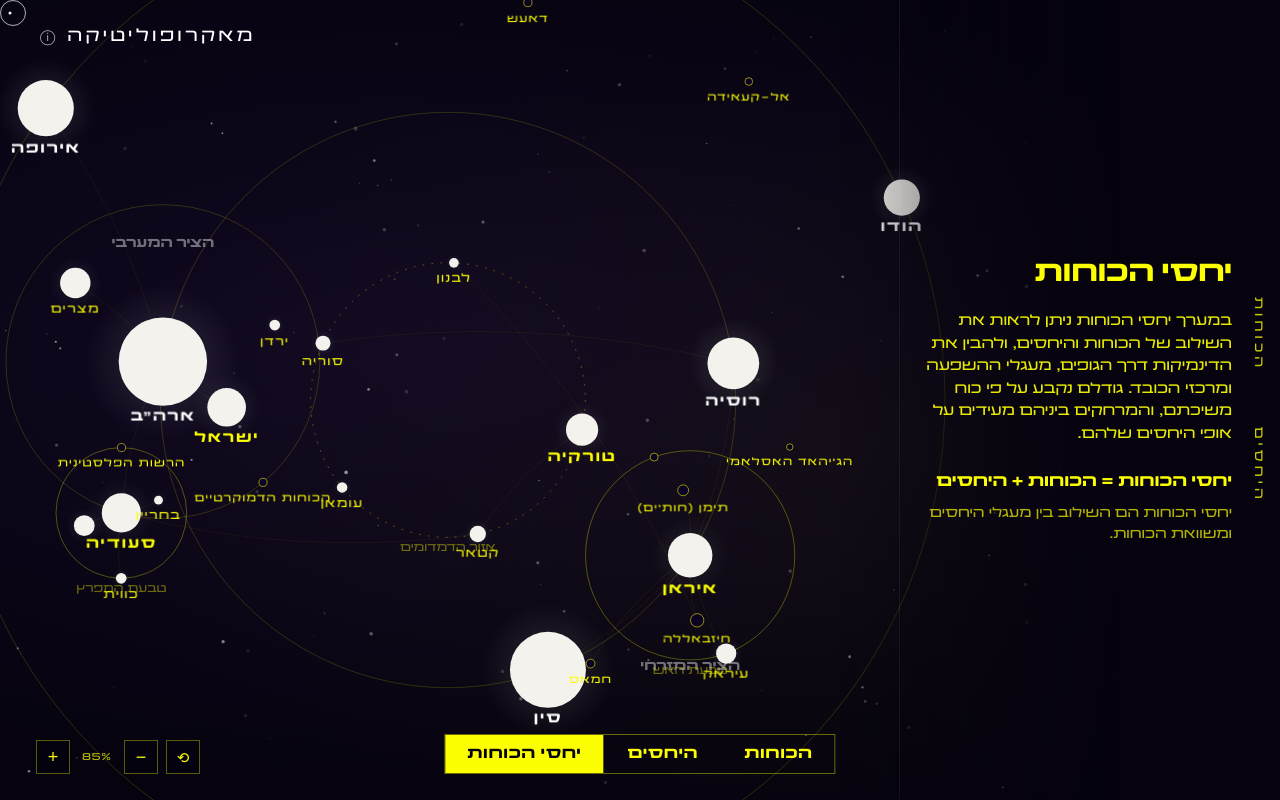
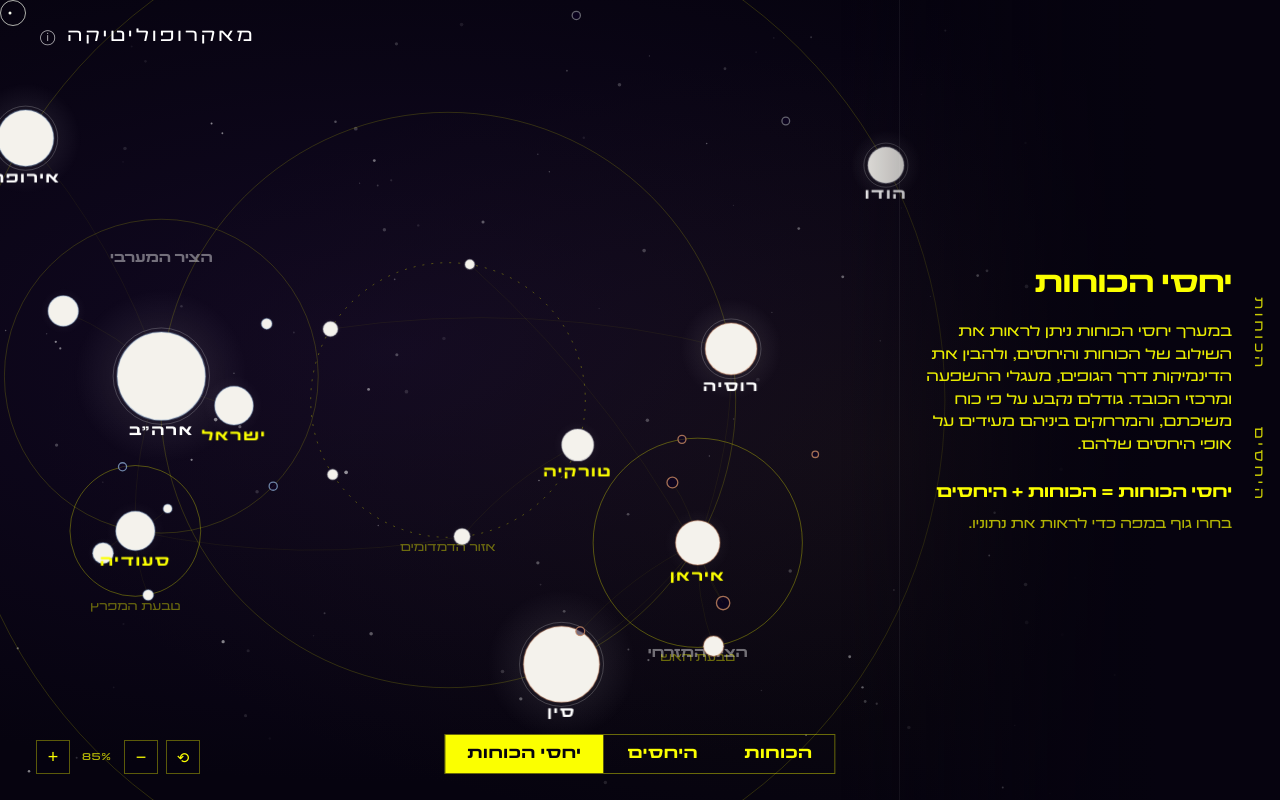
Before and after one commit to adamfargeonx/macropolitics, a React (Vite) app: page / in a window 1280 px wide. Built offline with nearby package versions, Linux system fonts and the light colour scheme.

Commit message:
visual + interaction pass: node taxonomy, allegiance rims, click-to-select live panel, zoom-gated labels, calmer motion (all behind VISUALS config)

```diff
--- a/src/data/entities.ts
+++ b/src/data/entities.ts
@@ -87,6 +87,21 @@ export const NODES: Entity[] = [
   { id: 'pij', he: 'הג׳יהאד האסלאמי', kind: 'nonstate', parent: 'iran', R: 225, omega: -5.0, ang0: 340, power: 9, dispo: DISPO.agg, tier: TIER.nonstate },
 ]
 
+// Allegiance (bloc) — drives a whisper-subtle temperature rim, not a fill.
+export type Axis = 'west' | 'east' | 'neutral' | 'none'
+export const AXIS: Record<string, Axis> = {
+  usa: 'west', israel: 'west', egypt: 'west', jordan: 'west', saudi: 'west', sdf: 'west',
+  uae: 'west', bahrain: 'west', kuwait: 'west', fatah: 'west', europe: 'west',
+  russia: 'east', china: 'east', iran: 'east', hezbollah: 'east', yemen: 'east',
+  iraq: 'east', militias: 'east', hamas: 'east', pij: 'east',
+  turkey: 'neutral', qatar: 'neutral', oman: 'neutral', syria: 'neutral',
+  lebanon: 'neutral', india: 'neutral', pakistan: 'neutral',
+  isis: 'none', qaeda: 'none',
+}
+export const AXIS_LABEL: Record<Axis, string> = {
+  west: 'הציר המערבי', east: 'הציר המזרחי', neutral: 'גוש ניטרלי', none: 'ללא שיוך',
+}
+
 export const LINKS: [string, string][] = [
   ['usa', 'israel'], ['usa', 'saudi'], ['usa', 'egypt'], ['usa', 'europe'],
   ['saudi', 'uae'], ['saudi', 'bahrain'], ['saudi', 'kuwait'], ['saudi', 'qatar'],
--- a/src/dynamics/Chrome.tsx
+++ b/src/dynamics/Chrome.tsx
@@ -10,7 +10,44 @@ export function Header() {
   )
 }
 
-export function SidePanel() {
+export interface EntityDetail {
+  he: string; power: number; tier: string; dispo: string
+  axisLabel: string; parentHe: string | null; relations: string[]
+}
+
+function MetaRow({ label, value }: { label: string; value: string }) {
+  return (
+    <div className="panel__row">
+      <span className="panel__row-k">{label}</span>
+      <span className="panel__row-v">{value}</span>
+    </div>
+  )
+}
+
+export function SidePanel({ detail, onClose }: { detail?: EntityDetail | null; onClose?: () => void }) {
+  if (detail) {
+    return (
+      <aside className="panel panel--detail" dir="rtl">
+        <button className="panel__close" onClick={onClose} aria-label="סגירה">✕</button>
+        <h1 className="panel__title">{detail.he}</h1>
+        <div className="panel__meta">
+          <MetaRow label="כוח משיכה" value={`${detail.power} / 100`} />
+          <MetaRow label="מעמד" value={detail.tier} />
+          <MetaRow label="אופי" value={detail.dispo} />
+          <MetaRow label="שיוך" value={detail.axisLabel} />
+          {detail.parentHe && <MetaRow label="במסלול סביב" value={detail.parentHe} />}
+        </div>
+        {detail.relations.length > 0 && (
+          <div className="panel__rels">
+            <span className="panel__rels-h">יחסים</span>
+            <div className="panel__rels-list">
+              {detail.relations.map((r) => <span key={r} className="panel__rel">{r}</span>)}
+            </div>
+          </div>
+        )}
+      </aside>
+    )
+  }
   return (
     <aside className="panel" dir="rtl">
       <h1 className="panel__title">יחסי הכוחות</h1>
@@ -20,7 +57,7 @@ export function SidePanel() {
         מעידים על אופי היחסים שלהם.
       </p>
       <h2 className="panel__eq">יחסי הכוחות = הכוחות + היחסים</h2>
-      <p className="panel__note">יחסי הכוחות הם השילוב בין מעגלי היחסים ומשוואת הכוחות.</p>
+      <p className="panel__note">בחרו גוף במפה כדי לראות את נתוניו.</p>
     </aside>
   )
 }
--- a/src/dynamics/DynamicsView.tsx
+++ b/src/dynamics/DynamicsView.tsx
@@ -1,11 +1,30 @@
-import { useEffect, useRef, useState } from 'react'
+import { useEffect, useMemo, useRef, useState } from 'react'
 import { OrbitalField } from './engine'
 import { LabelLayer } from './LabelLayer'
 import { CustomCursor } from './CustomCursor'
 import { HoverReadout } from './HoverReadout'
-import { Header, SidePanel, RightRail, TabBar } from './Chrome'
+import { Header, SidePanel, RightRail, TabBar, type EntityDetail } from './Chrome'
+import { NODES, LINKS, AXIS, AXIS_LABEL } from '../data/entities'
 
 interface Hover { id: string | null; screen: { x: number; y: number } | null }
+
+const byId = new Map(NODES.map((n) => [n.id, n]))
+
+function buildDetail(id: string | null): EntityDetail | null {
+  if (!id) return null
+  const e = byId.get(id)
+  if (!e) return null
+  const parent = e.parent !== 'C' ? byId.get(e.parent) : null
+  const relations = LINKS
+    .filter(([a, b]) => a === id || b === id)
+    .map(([a, b]) => byId.get(a === id ? b : a)?.he)
+    .filter((x): x is string => !!x)
+  return {
+    he: e.he, power: e.power, tier: e.tier, dispo: e.dispo,
+    axisLabel: AXIS_LABEL[AXIS[id] ?? 'none'], parentHe: parent?.he ?? null,
+    relations: [...new Set(relations)],
+  }
+}
 
 export default function DynamicsView() {
   const stageRef = useRef<HTMLDivElement>(null)
@@ -13,12 +32,14 @@ export default function DynamicsView() {
   const engineRef = useRef<OrbitalField | null>(null)
   const [ready, setReady] = useState(false)
   const [hover, setHover] = useState<Hover>({ id: null, screen: null })
+  const [selected, setSelected] = useState<string | null>(null)
   const [zoom, setZoom] = useState(0.85)
 
   useEffect(() => {
     if (!canvasRef.current || !stageRef.current) return
     const engine = new OrbitalField(canvasRef.current, stageRef.current)
     engine.onHover = (id, screen) => setHover({ id, screen })
+    engine.onSelect = (id) => setSelected(id)
     engine.onZoom = (z) => setZoom(z)
     engineRef.current = engine
     engine.start_()
@@ -32,13 +53,15 @@ export default function DynamicsView() {
     }
   }, [])
 
+  const detail = useMemo(() => buildDetail(selected), [selected])
+
   return (
     <div className="stage" ref={stageRef} dir="rtl">
       <canvas ref={canvasRef} className="field" />
       {ready && <LabelLayer engine={engineRef.current} />}
-      <HoverReadout id={hover.id} screen={hover.screen} />
+      {!selected && <HoverReadout id={hover.id} screen={hover.screen} />}
       <Header />
-      <SidePanel />
+      <SidePanel detail={detail} onClose={() => engineRef.current?.clearSelection()} />
       <RightRail />
       <TabBar />
       <div className="zoomctl" dir="ltr">
--- a/src/dynamics/engine.ts
+++ b/src/dynamics/engine.ts
@@ -3,7 +3,7 @@
 // World space ≈ original px; a camera (zoom default 1.4, pan) maps world → screen.
 // The particle starfield lives in SCREEN space (interactive background, unaffected by camera).
 
-import { NODES, LINKS, ANCHORS, RINGS, AXES, powerSize, type Entity } from '../data/entities'
+import { NODES, LINKS, ANCHORS, RINGS, AXES, AXIS, powerSize, type Entity } from '../data/entities'
 
 const YELLOW = '251,255,0'
 const LIGHT = '244,242,236'
@@ -11,6 +11,24 @@ const WHITE = '255,255,255'
 const DARK = '11,0,36'
 const D2R = Math.PI / 180
 const TAU = Math.PI * 2
+
+// ── Tunable visual config (set a flag false / value 0 to revert that piece) ──
+const VISUALS = {
+  allegianceRim: true, // whisper-subtle temperature rim by bloc
+  rimAlpha: 0.4,
+  nonStateHollow: true, // non-state actors render hollow (taxonomy)
+  greatCorona: true, // superpowers get a faint corona ring
+  zoomGatedLabels: true, // hide minor labels until zoomed past gate
+  labelGate: 0.95,
+  speedScale: 0.62, // calm the motion (1 = original measured speeds)
+}
+// Muted bloc temperatures — read as warm/cool, not "team colors"
+const AXIS_COLOR: Record<string, string> = {
+  west: '132,160,196', // cool steel
+  east: '198,134,98', // warm terracotta
+  neutral: '150,150,160', // grey
+  none: '120,120,128', // faint grey
+}
 
 interface NodeState { e: Entity; wx: number; wy: number; sx: number; sy: number; sr: number; appear: number; pulse: number }
 
@@ -56,11 +74,13 @@ export class OrbitalField {
   private down: { x: number; y: number } | null = null
   private dragging = false
   private hovered: string | null = null
+  private selected: string | null = null
   private hoverSince = 0
   private connected = new Set<string>()
   private start = 0; private raf = 0; private now = 0
   private reduced: boolean
   onHover?: (id: string | null, screen: { x: number; y: number } | null) => void
+  onSelect?: (id: string | null) => void
   onZoom?: (z: number) => void
 
   constructor(private canvas: HTMLCanvasElement, private container: HTMLElement) {
@@ -155,10 +175,16 @@ export class OrbitalField {
   }
   private onUp = () => {
     if (this.down && !this.dragging) {
-      // a click (not a drag) → scatter particles around it
-      const R = 180
-      for (const p of this.particles) { const dx = p.x - this.down.x, dy = p.y - this.down.y, d = Math.hypot(dx, dy) || 1; if (d < R) { const f = (1 - d / R) * 7; p.vx += (dx / d) * f; p.vy += (dy / d) * f } }
-      this.click = { x: this.down.x, y: this.down.y, t: this.now }
+      if (this.hovered) {
+        // click on a body → pin/unpin it
+        this.setSelected(this.selected === this.hovered ? null : this.hovered)
+      } else {
+        // click on empty space → deselect + scatter particles
+        if (this.selected) this.setSelected(null)
+        const R = 180
+        for (const p of this.particles) { const dx = p.x - this.down.x, dy = p.y - this.down.y, d = Math.hypot(dx, dy) || 1; if (d < R) { const f = (1 - d / R) * 7; p.vx += (dx / d) * f; p.vy += (dy / d) * f } }
+        this.click = { x: this.down.x, y: this.down.y, t: this.now }
+      }
     }
     this.down = null; this.dragging = false
   }
@@ -177,14 +203,26 @@ export class OrbitalField {
     }
     this.setHovered(best)
   }
+  private get focusId() { return this.selected ?? this.hovered }
+  private refreshConnected() {
+    const id = this.focusId
+    this.connected = new Set(id ? [id, ...(neighbors.get(id) ?? [])] : [])
+  }
   private setHovered(id: string | null) {
     if (id === this.hovered) return
     this.hovered = id; this.hoverSince = this.now
-    this.connected = new Set(id ? [id, ...(neighbors.get(id) ?? [])] : [])
+    this.refreshConnected()
     let screen: { x: number; y: number } | null = null
     if (id) { const ns = this.nodes[idIndex.get(id)!]; screen = { x: ns.sx, y: ns.sy } }
     this.onHover?.(id, screen)
   }
+  private setSelected(id: string | null) {
+    if (id === this.selected) return
+    this.selected = id; this.hoverSince = this.now
+    this.refreshConnected()
+    this.onSelect?.(id)
+  }
+  clearSelection() { this.setSelected(null) }
 
   private resolve(t: number) {
     const W = this.world
@@ -192,7 +230,7 @@ export class OrbitalField {
     for (const i of ORDER) {
       const ns = this.nodes[i]; const e = ns.e
       const par = W.get(e.parent) ?? { x: 0, y: 0 }
-      const ang = (e.ang0 + (this.reduced ? 0 : e.omega * t)) * D2R
+      const ang = (e.ang0 + (this.reduced ? 0 : e.omega * VISUALS.speedScale * t)) * D2R
       ns.wx = par.x + Math.cos(ang) * e.R
       ns.wy = par.y + Math.sin(ang) * e.R
       W.set(e.id, { x: ns.wx, y: ns.wy })
@@ -250,8 +288,8 @@ export class OrbitalField {
     for (const ring of RINGS) {
       const anc = this.world.get(ring.around); if (!anc) continue
       const c = this.toScreen(anc.x, anc.y)
-      const lit = this.hovered && (ring.around === this.hovered || this.connected.has(ring.around))
-      const dim = this.hovered && !lit
+      const lit = this.focusId && (ring.around === this.focusId || this.connected.has(ring.around))
+      const dim = this.focusId && !lit
       const base = ring.he ? 0.3 : 0.16
       ctx.beginPath(); ctx.arc(c.x, c.y, ring.r * s, 0, TAU * easeOutCubic(intro))
       ctx.strokeStyle = `rgba(${YELLOW},${(lit ? 0.55 : dim ? 0.05 : base) * intro})`
@@ -291,8 +329,8 @@ export class OrbitalField {
       const [a, b] = LINKS[li]
       const na = this.nodes[idIndex.get(a)!], nb = this.nodes[idIndex.get(b)!]
       if (!na || !nb) continue
-      const lit = this.hovered ? this.connected.has(a) && this.connected.has(b) : false
-      if (!lit && this.hovered) continue
+      const lit = this.focusId ? this.connected.has(a) && this.connected.has(b) : false
+      if (!lit && this.focusId) continue
       const dx = nb.sx - na.sx, dy = nb.sy - na.sy
       const cx = (na.sx + nb.sx) / 2 - dy * 0.1, cy = (na.sy + nb.sy) / 2 + dx * 0.1
       ctx.beginPath(); ctx.moveTo(na.sx, na.sy); ctx.quadraticCurveTo(cx, cy, nb.sx, nb.sy)
@@ -311,21 +349,40 @@ export class OrbitalField {
   private drawNode(ns: NodeState, t: number) {
     const ctx = this.ctx; const e = ns.e
     const a = easeOutCubic(ns.appear); if (a <= 0) return
-    const isHover = this.hovered === e.id
-    const dimmed = this.hovered && !this.connected.has(e.id)
+    const focus = this.focusId
+    const isFocus = e.id === focus
+    const inWeb = !focus || isFocus || this.connected.has(e.id)
     const pulse = this.reduced ? 1 : 1 + 0.04 * Math.sin(t * 1.6 + ns.pulse)
-    const r = ns.sr * a * (isHover ? 1.2 : 1) * pulse
+    const r = ns.sr * a * (isFocus ? 1.18 : 1) * pulse
     const nonstate = e.kind === 'nonstate'
-    ctx.save(); ctx.globalAlpha = a * (dimmed ? 0.25 : 1)
-    if (!dimmed && !nonstate) this.glow(ns.sx, ns.sy, r * (isHover ? 2.6 : 1.8), e.kind === 'great' ? 0.13 : 0.09)
-    if (isHover) { const since = (this.now - this.hoverSince) / 1000; for (let k = 0; k < 2; k++) { const pp = (since * 0.9 + k * 0.5) % 1; ctx.strokeStyle = `rgba(${YELLOW},${(1 - pp) * 0.5})`; ctx.lineWidth = 1; ctx.beginPath(); ctx.arc(ns.sx, ns.sy, r + 6 + pp * 42, 0, TAU); ctx.stroke() } }
-    if (nonstate) { ctx.beginPath(); ctx.arc(ns.sx, ns.sy, Math.max(2.5, r), 0, TAU); ctx.fillStyle = `rgba(${DARK},0.95)`; ctx.fill(); ctx.strokeStyle = `rgba(${YELLOW},${isHover ? 0.9 : 0.55})`; ctx.lineWidth = 1; ctx.stroke() }
-    else { ctx.beginPath(); ctx.arc(ns.sx, ns.sy, r, 0, TAU); ctx.fillStyle = `rgb(${LIGHT})`; ctx.fill() }
+    const axisCol = AXIS_COLOR[AXIS[e.id] ?? 'none']
+    ctx.save(); ctx.globalAlpha = a * (inWeb ? 1 : 0.2)
+
+    // soft glow / corona — states only (great powers a touch stronger)
+    if (inWeb && !nonstate) this.glow(ns.sx, ns.sy, r * (isFocus ? 2.4 : e.kind === 'great' ? 2.0 : 1.55), e.kind === 'great' ? 0.12 : 0.07)
+    // focus pulse rings
+    if (isFocus) {
+      const since = (this.now - this.hoverSince) / 1000
+      for (let k = 0; k < 2; k++) { const pp = (since * 0.9 + k * 0.5) % 1; ctx.strokeStyle = `rgba(${YELLOW},${(1 - pp) * 0.5})`; ctx.lineWidth = 1; ctx.beginPath(); ctx.arc(ns.sx, ns.sy, r + 6 + pp * 42, 0, TAU); ctx.stroke() }
+    }
+
+    if (nonstate && VISUALS.nonStateHollow) {
+      // hollow body → reads as a non-state actor; ring carries the bloc colour
+      const rr = Math.max(2.6, r)
+      ctx.beginPath(); ctx.arc(ns.sx, ns.sy, rr, 0, TAU); ctx.fillStyle = `rgba(${DARK},0.55)`; ctx.fill()
+      ctx.strokeStyle = `rgba(${axisCol},${isFocus ? 1 : 0.82})`; ctx.lineWidth = 1.3; ctx.stroke()
+    } else {
+      // filled state disk
+      ctx.beginPath(); ctx.arc(ns.sx, ns.sy, r, 0, TAU); ctx.fillStyle = `rgb(${LIGHT})`; ctx.fill()
+      if (VISUALS.allegianceRim) { ctx.beginPath(); ctx.arc(ns.sx, ns.sy, r, 0, TAU); ctx.strokeStyle = `rgba(${axisCol},${VISUALS.rimAlpha})`; ctx.lineWidth = 1.5; ctx.stroke() }
+      if (e.kind === 'great' && VISUALS.greatCorona) { ctx.beginPath(); ctx.arc(ns.sx, ns.sy, r + 4, 0, TAU); ctx.strokeStyle = `rgba(${WHITE},0.2)`; ctx.lineWidth = 1; ctx.stroke() }
+    }
     ctx.restore()
   }
 
   private updateLabels() {
     const placed: { x: number; y: number; w: number; h: number }[] = []
+    const showMinor = !VISUALS.zoomGatedLabels || this.zoom >= VISUALS.labelGate
     for (const ns of this.labelOrder) {
       const el = this.labels.get(ns.e.id); if (!el) continue
       const a = easeOutCubic(ns.appear)
@@ -333,10 +390,12 @@ export class OrbitalField {
       el.style.transform = `translate(-50%,-50%) translate(${x}px, ${y}px)`
       const fs = ns.e.kind === 'great' || ns.e.kind === 'regional' ? 15 : ns.e.kind === 'nonstate' ? 11 : 12
       const w = ns.e.he.length * fs * 0.58, hh = fs * 1.3
-      const forced = !!this.hovered && this.connected.has(ns.e.id)
+      const forced = !!this.focusId && this.connected.has(ns.e.id)
+      const minor = ns.e.kind === 'intermediate' || ns.e.kind === 'edge' || ns.e.kind === 'nonstate'
       let hide = ns.sx < -40 || ns.sx > this.w + 40 || ns.sy < -40 || ns.sy > this.h + 40
+      if (!forced && minor && !showMinor) hide = true
       if (!hide && !forced) for (const p of placed) { if (Math.abs(x - p.x) < (w + p.w) / 2 - 4 && Math.abs(y - p.y) < (hh + p.h) / 2 - 1) { hide = true; break } }
-      const dim = this.hovered && !this.connected.has(ns.e.id) ? 0.14 : 1
+      const dim = this.focusId && !this.connected.has(ns.e.id) ? 0.14 : 1
       el.style.opacity = String(hide ? 0 : a * dim)
       if (!hide) placed.push({ x, y, w, h: hh })
     }
--- a/src/index.css
+++ b/src/index.css
@@ -178,6 +178,30 @@ body {
 .panel__eq { margin-top: 26px; font-size: 17px; font-weight: 900; color: var(--yellow); }
 .panel__note { margin-top: 10px; font-size: 14px; line-height: 1.5; color: var(--yellow); opacity: 0.7; }
 
+/* Detail panel (a body is selected) */
+.panel--detail { position: absolute; animation: detailIn 0.22s ease-out; }
+@keyframes detailIn { from { opacity: 0; transform: translateY(calc(-50% + 8px)); } to { opacity: 1; transform: translateY(-50%); } }
+.panel__close {
+  position: absolute; top: -4px; left: 0; width: 26px; height: 26px;
+  background: none; border: none; color: var(--yellow); opacity: 0.6;
+  font-size: 14px; cursor: none; transition: opacity 0.15s ease;
+}
+.panel__close:hover { opacity: 1; }
+.panel__meta { margin-top: 20px; display: flex; flex-direction: column; gap: 1px; }
+.panel__row {
+  display: flex; justify-content: space-between; align-items: baseline;
+  padding: 9px 0; border-bottom: 1px solid rgba(251, 255, 0, 0.12);
+}
+.panel__row-k { font-size: 12px; color: var(--yellow); opacity: 0.55; letter-spacing: 0.04em; }
+.panel__row-v { font-size: 15px; font-weight: 700; color: var(--white); }
+.panel__rels { margin-top: 20px; }
+.panel__rels-h { font-size: 12px; color: var(--yellow); opacity: 0.55; letter-spacing: 0.08em; }
+.panel__rels-list { margin-top: 10px; display: flex; flex-wrap: wrap; gap: 6px; justify-content: flex-end; }
+.panel__rel {
+  font-size: 12px; color: var(--yellow); padding: 3px 9px;
+  border: 1px solid rgba(251, 255, 0, 0.3); white-space: nowrap;
+}
+
 .rail {
   position: absolute; top: 50%; right: 14px; transform: translateY(-50%);
   display: flex; flex-direction: column; gap: 56px; z-index: 6;
```
